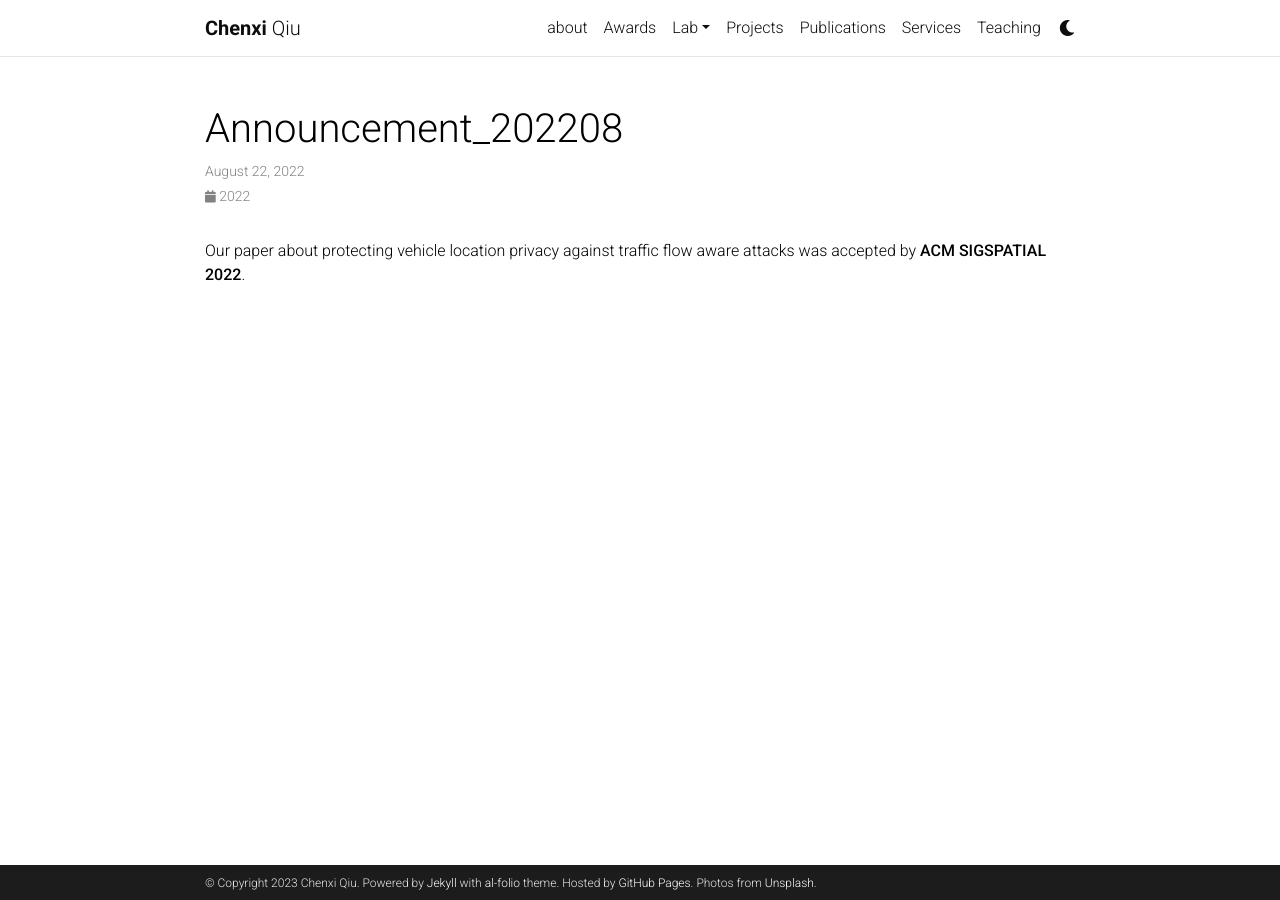
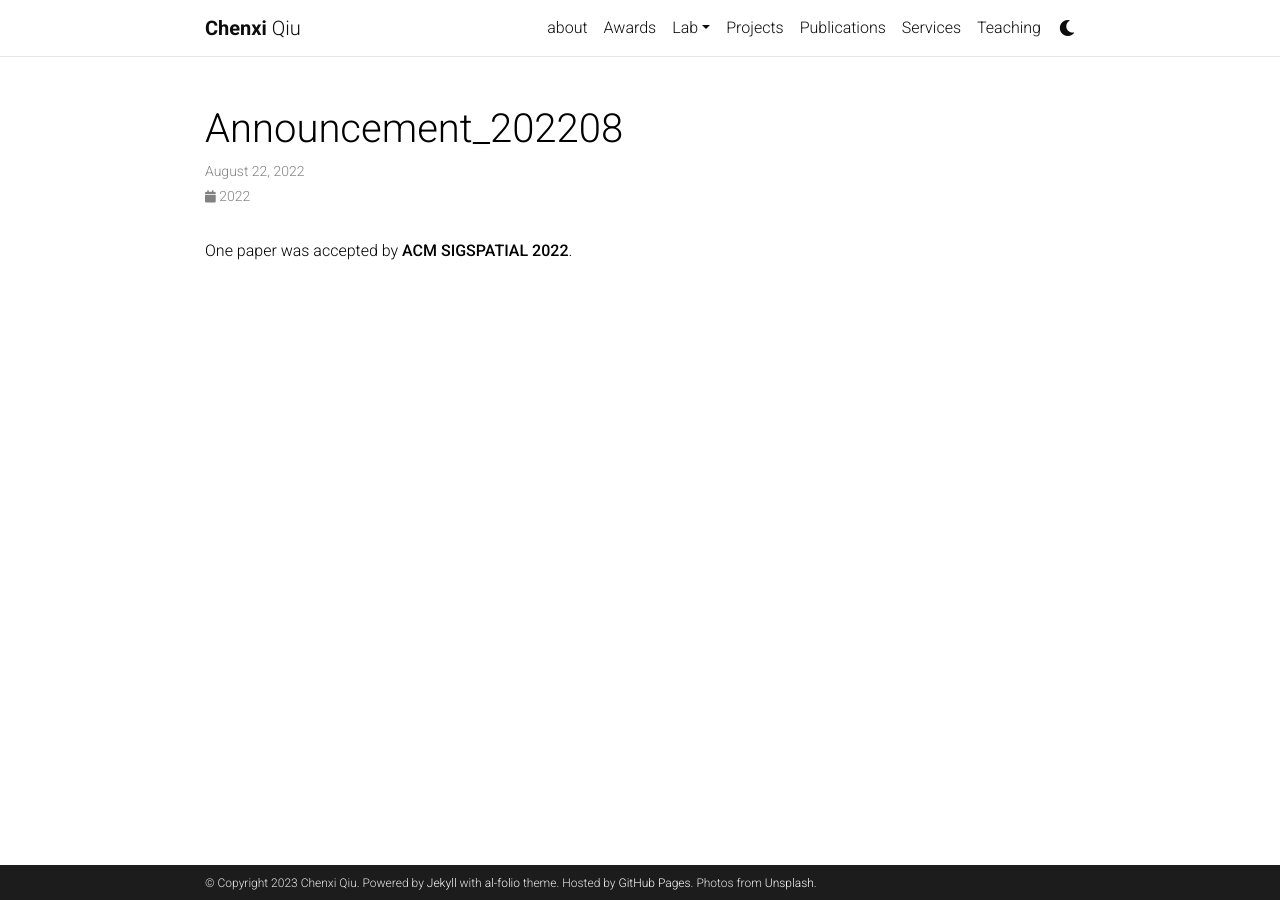
Before and after one commit to chenxiunt/chenxiunt.github.io, a Jekyll site: the page built from _news/announcement_202208.md, in a window 1280 px wide. Built offline with Jekyll 4.4.1, drawn with Linux system fonts in a browser that asks for light colours; comment, search, counter and statistics services are not loaded; a style sheet for code colours, icons or effects is not loaded.

Commit message:
Update announcement_202208.md

```diff
--- a/_news/announcement_202208.md
+++ b/_news/announcement_202208.md
@@ -4,4 +4,4 @@ date: 2022-08-22 15:59:00-0400
 inline: true
 ---
 
-Our paper about protecting vehicle location privacy against traffic flow aware attacks was accepted by **ACM SIGSPATIAL 2022**.
+One paper was accepted by **ACM SIGSPATIAL 2022**.
```
